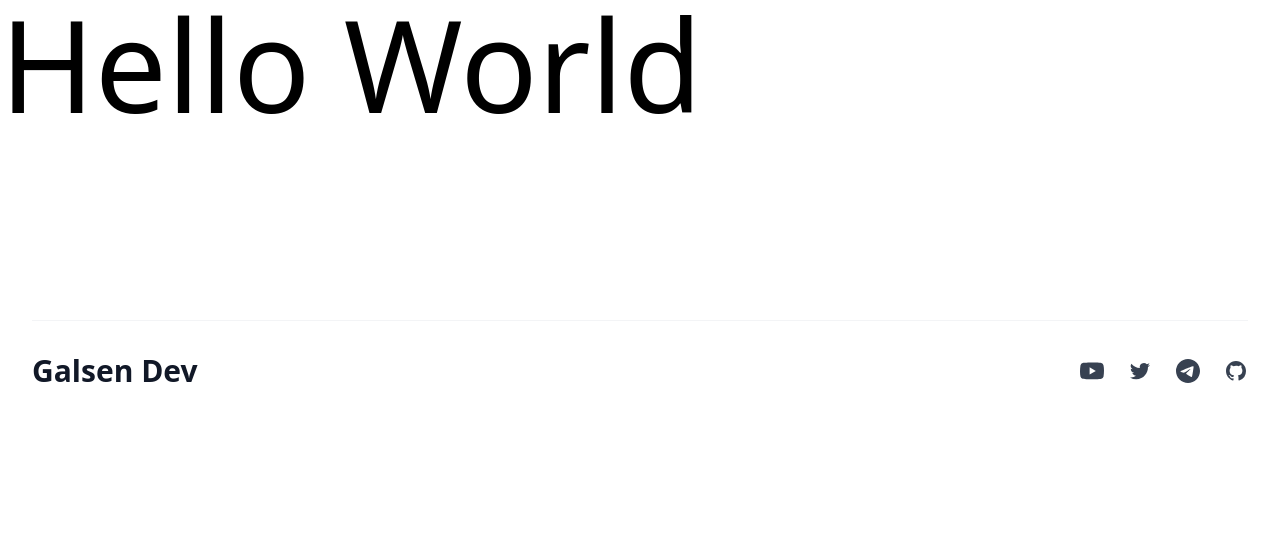
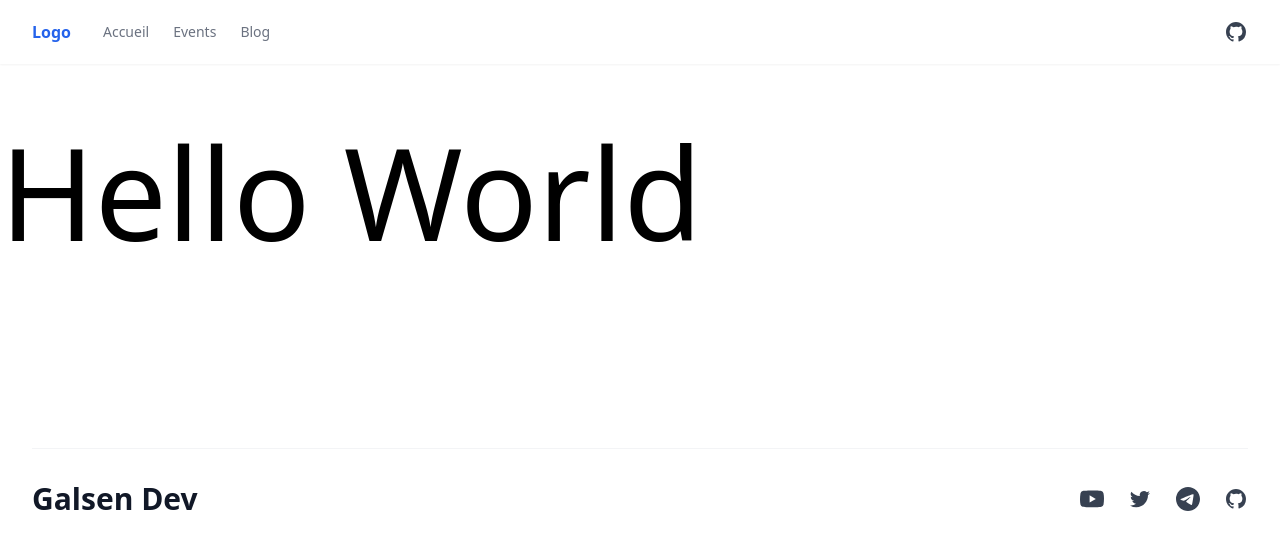
Before and after one commit to GalsenDev221/website, a Next.js app: page / in a window 1280 px wide. Shown: the top 550 px of the page. Built offline with nearby package versions, Linux system fonts and the light colour scheme.

Commit message:
🆕 :: design the Navbar

```diff
--- a/src/pages/components/Layout.tsx
+++ b/src/pages/components/Layout.tsx
@@ -1,8 +1,10 @@
 import { ReactNode } from "react"
 import Footer from "./Footer"
+import Navbar from "./Navbar"
 
 const Layout = ({ children }: { children: ReactNode }) => (
   <>
+    <Navbar />
     {children}
     <Footer />
   </>
--- /dev/null
+++ b/src/pages/components/Navbar.tsx
@@ -0,0 +1,131 @@
+import { useState } from 'react'
+import { Dialog } from "@headlessui/react"
+
+const Navbar = () => {
+  const [isOpen, setIsOpen] = useState(false)
+
+  return (
+    <header aria-label="Site Header" className="shadow-sm mb-16">
+      <div
+        className="mx-auto flex h-16 max-w-screen-xl items-center gap-8 px-4 sm:px-6 lg:px-8"
+      >
+        {/* TODO: Add the SVG logo here */}
+        <a className="text-blue-600 font-bold" href="/">Logo</a>
+
+        <div className="flex flex-1 items-center justify-end md:justify-between">
+          <nav aria-label="Site Nav" className="hidden md:block">
+            {/* Use <Link /> here */}
+            <ul className="flex items-center gap-6 text-sm">
+              <li>
+                <a className="text-gray-500 transition hover:text-gray-500/75" href="/">
+                  Accueil
+                </a>
+              </li>
+              <li>
+                <a className="text-gray-500 transition hover:text-gray-500/75" href="/">
+                  Events
+                </a>
+              </li><li>
+                <a className="text-gray-500 transition hover:text-gray-500/75" href="/">
+                  Blog
+                </a>
+              </li>
+            </ul>
+          </nav>
+
+          <div className="flex items-center gap-4">
+            <div className="hidden md:block"><GithubLink /></div>
+
+            {/* TODO: Add ring utility for keyboard users */}
+            <button
+              type="button"
+              className="block text-gray-700 hover:text-gray-400 md:hidden"
+              onClick={() => setIsOpen(true)}
+            >
+              <span className="sr-only">Toggle menu</span>
+              <svg className="w-8 h-8" viewBox="0 0 24 24">
+                <path fill="currentColor" d="M3 18v-2h18v2H3Zm0-5v-2h18v2H3Zm0-5V6h18v2H3Z" />
+              </svg>
+            </button>
+          </div>
+        </div>
+      </div>
+      <Dialog as="div" className="md:hidden" open={isOpen} onClose={setIsOpen}>
+        <div className="fixed inset-0 z-10" />
+        <Dialog.Panel className="fixed inset-y-0 right-0 z-10 w-full overflow-y-auto bg-white px-4 py-4 sm:max-w-sm sm:ring-1 sm:ring-gray-900/10">
+          <div className="flex items-center justify-between">
+            <a href="#" className="-m-1.5 p-1.5 text-blue-600 font-bold">
+              {/* TODO: Add the SVG logo here */}
+              <span className="r-only">Logo</span>
+            </a>
+
+            <button
+              type="button"
+              className="-m-2.5 rounded-md p-2.5 text-gray-700 hover:text-gray-400"
+              onClick={() => setIsOpen(false)}
+            >
+              <span className="sr-only">Close menu</span>
+              <svg className="w-8 h-8" viewBox="0 0 24 24">
+                <path fill="currentColor" d="M6.4 19L5 17.6l5.6-5.6L5 6.4L6.4 5l5.6 5.6L17.6 5L19 6.4L13.4 12l5.6 5.6l-1.4 1.4l-5.6-5.6Z" />
+              </svg>
+            </button>
+          </div>
+          <div className="mt-6 flow-root">
+            <div className="-my-6 divide-y divide-gray-500/10">
+              <div className="space-y-2 py-6">
+                <a
+                  href="#"
+                  className="-mx-3 block rounded-lg py-2 px-3 text-base font-semibold leading-7 text-gray-900 hover:bg-gray-50"
+                >
+                  Accueil
+                </a>
+                <a
+                  href="#"
+                  className="-mx-3 block rounded-lg py-2 px-3 text-base font-semibold leading-7 text-gray-900 hover:bg-gray-50"
+                >
+                  Events
+                </a>
+                <a
+                  href="#"
+                  className="-mx-3 block rounded-lg py-2 px-3 text-base font-semibold leading-7 text-gray-900 hover:bg-gray-50"
+                >
+                  Blog
+                </a>
+              </div>
+              <div className="py-6">
+                <GithubLink />
+              </div>
+            </div>
+          </div>
+        </Dialog.Panel>
+      </Dialog>
+    </header>
+  )
+}
+
+// TODO: make this a component since it's used in Navbar & Footer
+const GithubLink = () => (
+  <a
+    href="/"
+    rel="noreferrer"
+    target="_blank"
+    className="text-gray-700 transition hover:opacity-75"
+  >
+    <span className="sr-only">GitHub</span>
+
+    <svg
+      className="w-6 h-6"
+      fill="currentColor"
+      viewBox="0 0 24 24"
+      aria-hidden="true"
+    >
+      <path
+        fill-rule="evenodd"
+        d="M12 2C6.477 2 2 6.484 2 12.017c0 4.425 2.865 8.18 6.839 9.504.5.092.682-.217.682-.483 0-.237-.008-.868-.013-1.703-2.782.605-3.369-1.343-3.369-1.343-.454-1.158-1.11-1.466-1.11-1.466-.908-.62.069-.608.069-.608 1.003.07 1.531 1.032 1.531 1.032.892 1.53 2.341 1.088 2.91.832.092-.647.35-1.088.636-1.338-2.22-.253-4.555-1.113-4.555-4.951 0-1.093.39-1.988 1.029-2.688-.103-.253-.446-1.272.098-2.65 0 0 .84-.27 2.75 1.026A9.564 9.564 0 0112 6.844c.85.004 1.705.115 2.504.337 1.909-1.296 2.747-1.027 2.747-1.027.546 1.379.202 2.398.1 2.651.64.7 1.028 1.595 1.028 2.688 0 3.848-2.339 4.695-4.566 4.943.359.309.678.92.678 1.855 0 1.338-.012 2.419-.012 2.747 0 .268.18.58.688.482A10.019 10.019 0 0022 12.017C22 6.484 17.522 2 12 2z"
+        clip-rule="evenodd"
+      />
+    </svg>
+  </a>
+)
+
+export default Navbar
```
